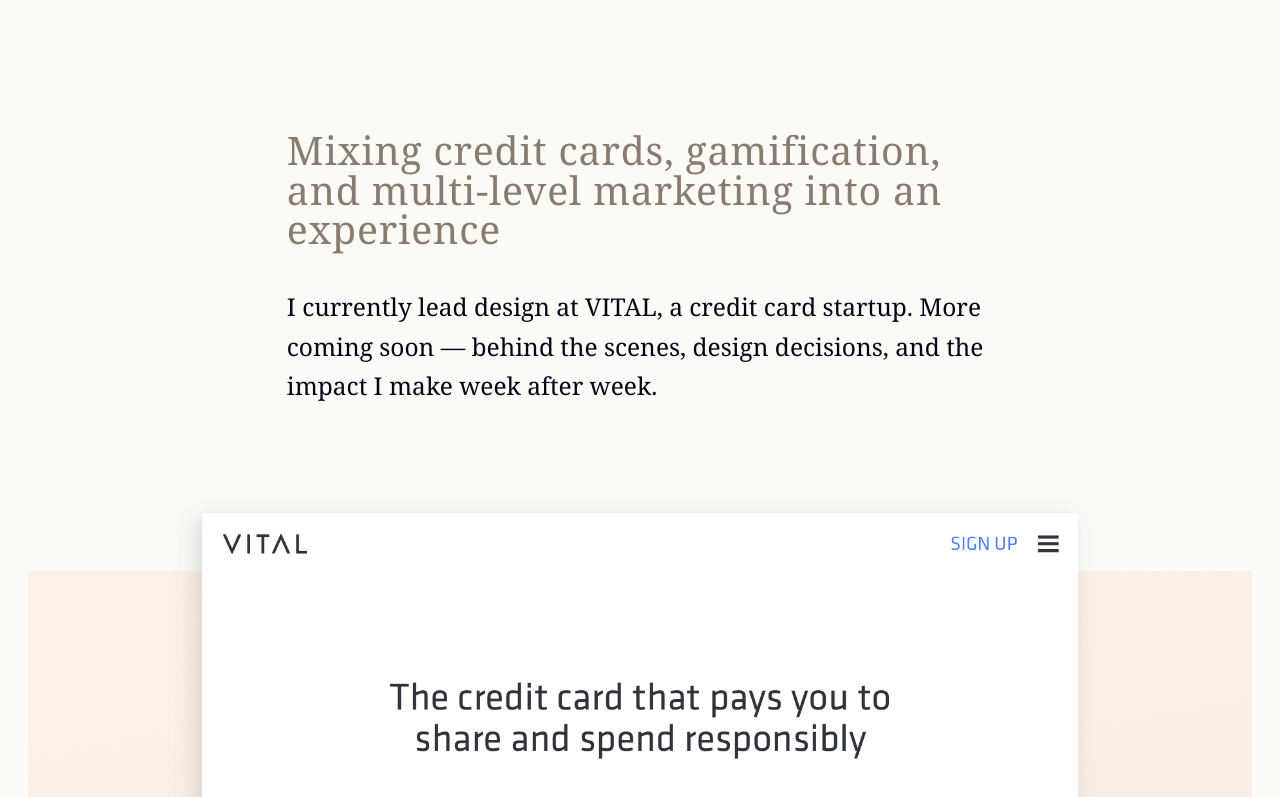
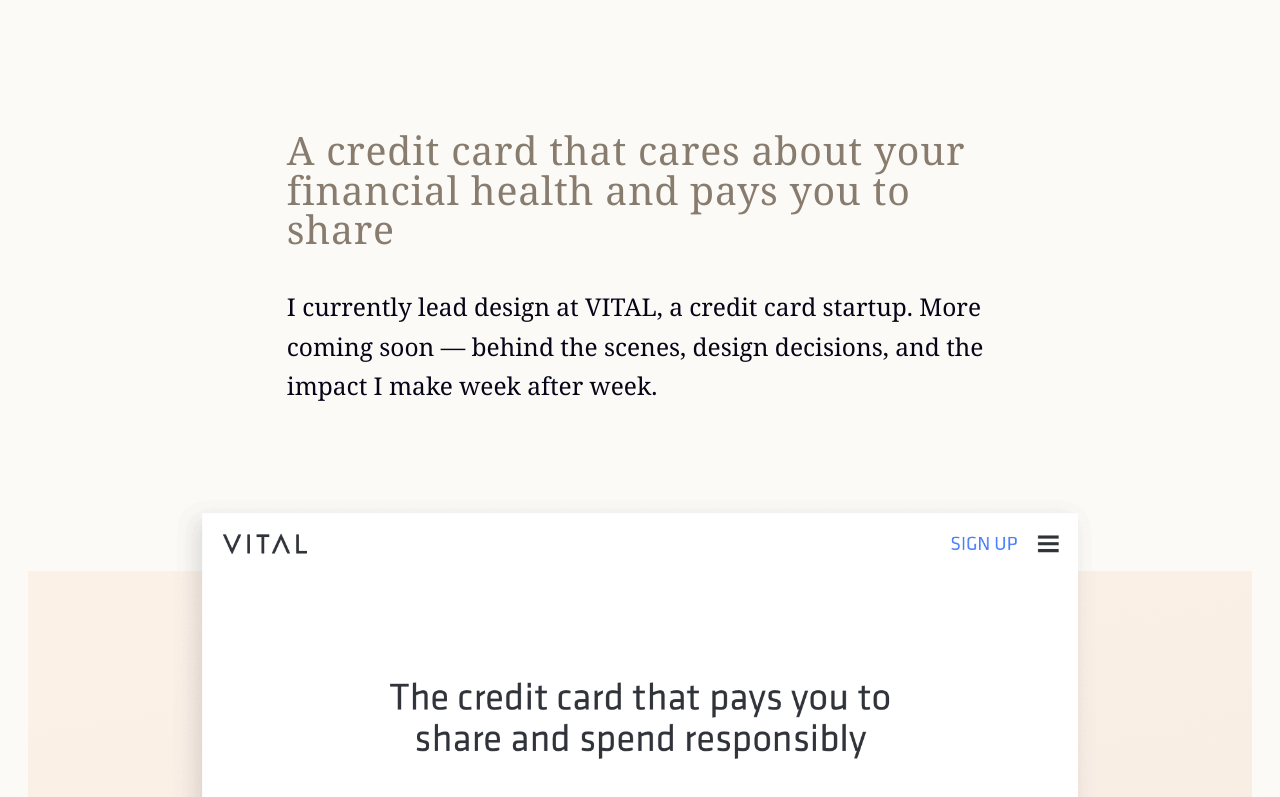
Before and after one commit to pigstake/my-portfolio, a React (Create React App) app: page / in a window 1280 px wide. Shown: the part 963-1760 px from the top of the page. Built offline with nearby package versions, Linux system fonts and the light colour scheme.

Commit message:
Update project subtitles

```diff
--- a/src/App.js
+++ b/src/App.js
@@ -14,7 +14,7 @@
         <article className='work'>
           <section className='work-copy'>
             <h2>VITAL Card</h2>
-            <h4>Mixing credit cards, gamification, and multi-level marketing into an experience</h4>
+            <h4>A credit card that cares about your financial health and pays you to share</h4>
             <p>I currently lead design at VITAL, a credit card startup. More coming soon — behind the scenes, design decisions, and the impact I make week after week.</p>
           </section>
           <figure className='fullFigure'>
@@ -68,7 +68,7 @@
         <article className='work'>
           <section className='work-copy'>
             <h2>Badger</h2>
-            <h4>Data visualization to help field workers</h4>
+            <h4>Visualizing work data to help field workers work smarter and happier</h4>
             <p>Badger is a performance feedback mobile app. How can personal data help employees? Their teams? Their managers? I was design lead on this product at Philosophie. My team was five strong — three engineers, myself and a product manager.</p>
           </section>
           <figure>
@@ -92,7 +92,7 @@
         <article className='work'>
           <section className='work-copy'>
             <h2>Field Service OS</h2>
-            <h4>AI, chatbots, and org change to help a field service team and their customers</h4>
+            <h4>A friendly robot and new way of working to connect a field service team</h4>
             <p>I was design lead on this project at Philosophie. My product team was six strong — one strategist, two designers, two engineers and a program manager.</p>
           </section>
           <figure>
```
